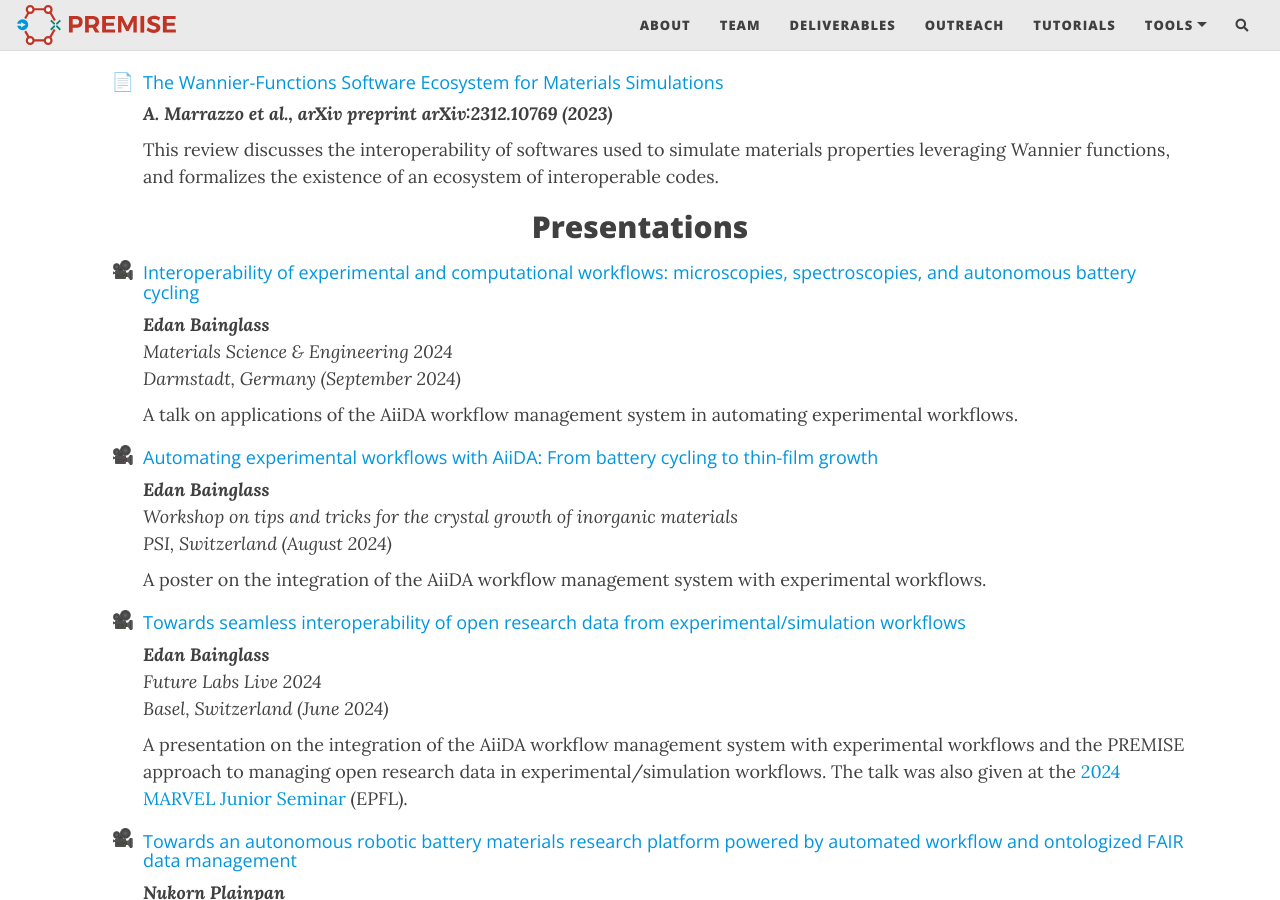
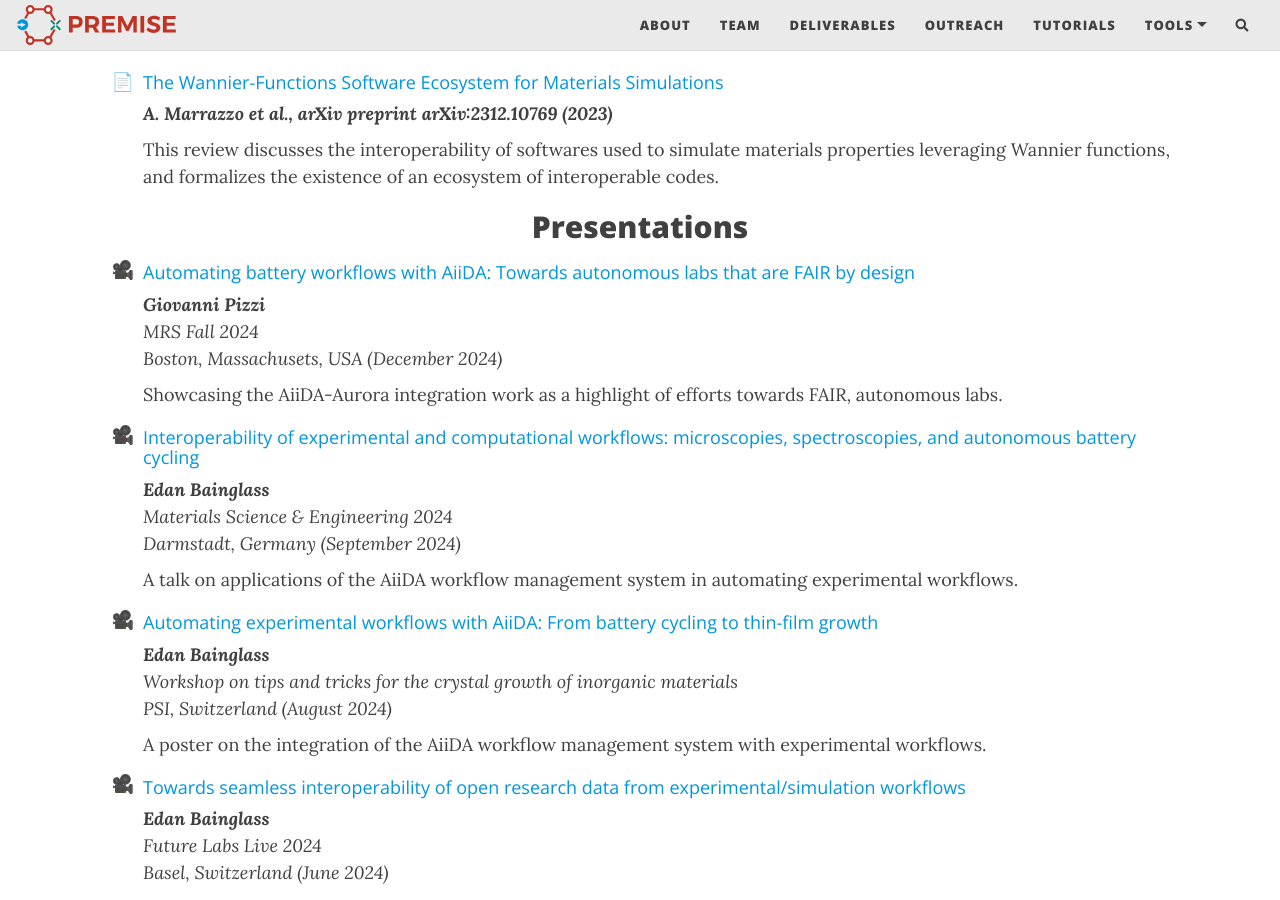
Before and after one commit to ord-premise/ord-premise.github.io, a Jekyll site: the page built from outreach.html, in a window 1280 px wide and 900 px high, scrolled down 1104 px. Built offline with Jekyll 4.4.1, drawn with Linux system fonts in a browser that asks for light colours; nearby versions of some CDN libraries; comment, search, counter and statistics services are not loaded.

Commit message:
Update outreach

```diff
--- a/_data/outreach/presentations.yml
+++ b/_data/outreach/presentations.yml
@@ -1,3 +1,11 @@
+- title: "Automating battery workflows with AiiDA: Towards autonomous labs that are FAIR by design"
+  link: https://www.mrs.org/meetings-events/annual-meetings/2024-mrs-fall-meeting
+  authors: Giovanni Pizzi
+  event: MRS Fall 2024
+  location: Boston, Massachusets, USA
+  date: December 2024
+  description: Showcasing the AiiDA-Aurora integration work as a highlight of efforts towards FAIR, autonomous labs.
+
 - title: "Interoperability of experimental and computational workflows: microscopies, spectroscopies, and autonomous battery cycling"
   link: https://mse-congress.de/
   authors: Edan Bainglass
```
